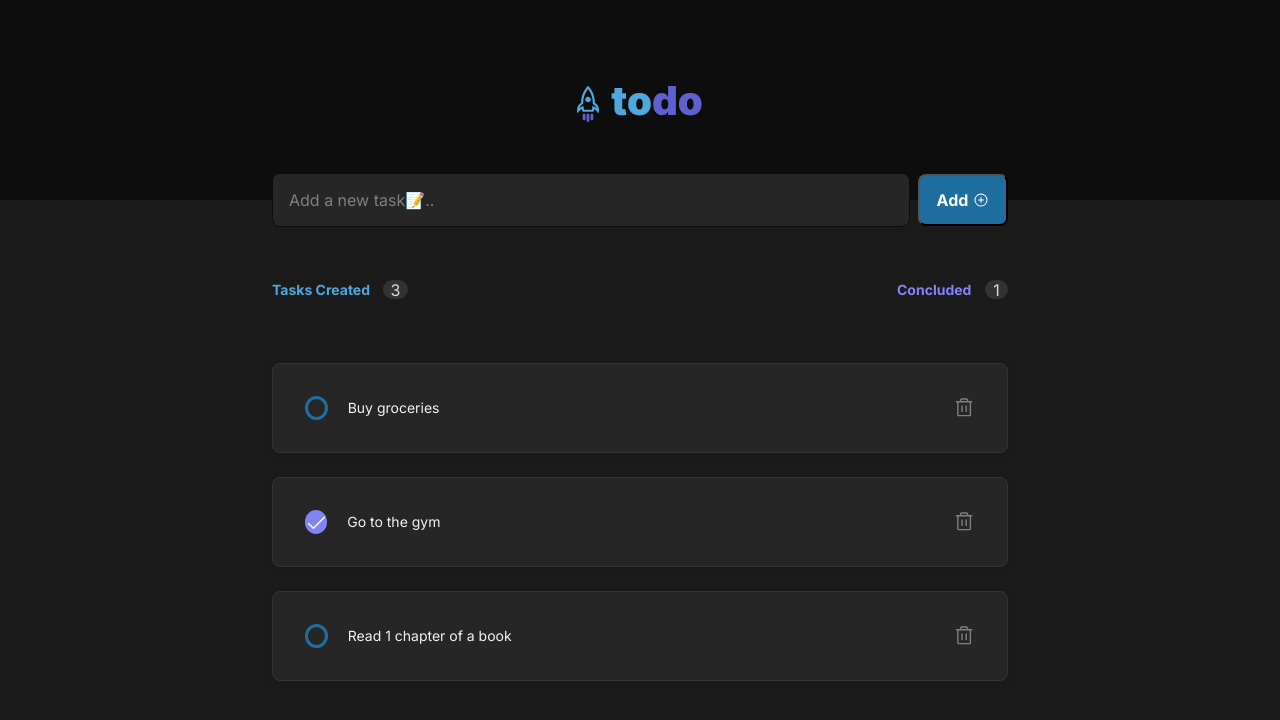
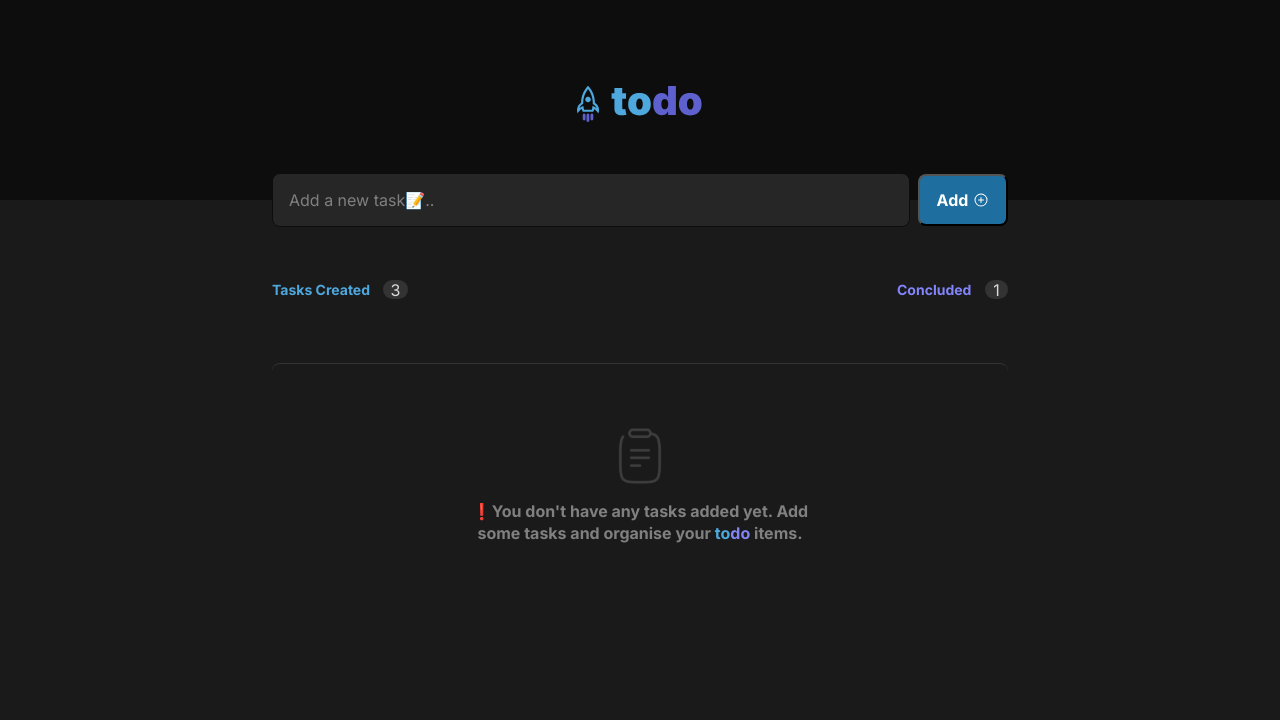
Before and after one commit to jonrusso/Todo-list, a Next.js app: page / in a window 1280 px wide. Shown: the top 720 px of the page. Built offline with nearby package versions, Linux system fonts and the light colour scheme.

Commit message:
feat: emptyTaskList 📦

```diff
--- /dev/null
+++ b/src/components/TasksContainer/Tasks/EmptyTaskList.tsx
@@ -0,0 +1,18 @@
+import React from 'react';
+import styles from './EmptyTaskList.module.css';
+
+export function EmptyTaskList() {
+  return (
+    <div className={styles.emptyTaskList}>
+      <img
+        src='/clipboard.svg'
+        alt='clipboard-icon'
+        className={styles.clipBoardIcon}
+       />
+      <p
+      className={styles.emptyTaskListText}>
+      ❗You don't have any tasks added yet. Add some tasks and organise your <span>to</span><span>do</span> items.
+      </p>
+    </div>
+  );
+}
--- a/src/components/TasksContainer/Tasks/TaskList.tsx
+++ b/src/components/TasksContainer/Tasks/TaskList.tsx
@@ -2,6 +2,7 @@ import React from 'react';
 import styles from './TaskList.module.css';
 import { Trash, Check } from '@phosphor-icons/react';
 import * as Checkbox from "@radix-ui/react-checkbox";
+import { EmptyTaskList } from './EmptyTaskList';
 
 export interface Task {
   id: number;
@@ -14,6 +15,9 @@ export interface TaskListProps {
 }
 
 export function TaskList({ tasks }: TaskListProps) {
+  if (tasks.length === 0) {
+    return <EmptyTaskList />;
+  }
   return (
     <div className={styles.tasksWrapper}>
       {tasks.map((task) => (
--- a/src/components/TasksContainer/TasksContainer.tsx
+++ b/src/components/TasksContainer/TasksContainer.tsx
@@ -8,21 +8,7 @@ export default function TasksContainer() {
   const concluded = 1;
 
   const tasks: Task[] = [
-    {
-      id: 1,
-      content: "Buy groceries",
-      completed: false,
-    },
-    {
-      id: 2,
-      content: "Go to the gym",
-      completed: true,
-    },
-    {
-      id: 3,
-      content: "Read 1 chapter of a book",
-      completed: false,
-    },
+
   ];
 
   return (
```
